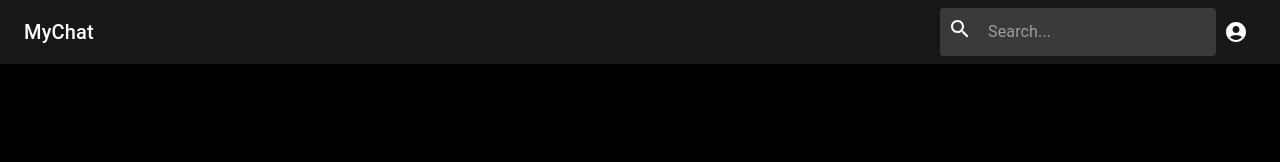
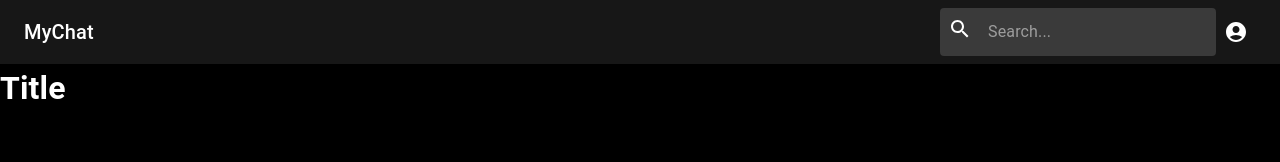
Before and after one commit to ville93/FrontEnd_Forum, a React (Create React App) app: page /discussion/1 in a window 1280 px wide. Before the commit this address had no page. Shown: the top 162 px of the page. Built offline with nearby package versions, Linux system fonts and the light colour scheme.

Commit message:
Discussion title as a link and navigating to Discussion-component

```diff
--- a/src/App.js
+++ b/src/App.js
@@ -7,6 +7,7 @@ import NewDiscussion from './components/NewDiscussion';
 import ChannelPage from './components/ChannelPage';
 import DiscussionsBySearch from './components/DiscussionsBySearch';
 import Navbar from './components/Nabar';
+import Discussion from './components/Discussion';
 
 const customTheme = createTheme({
   palette: {
@@ -34,6 +35,7 @@ export default function App() {
           <Route path="/new-discussion" element={<NewDiscussion />} />
           <Route path="/channel/:channelId" element={<ChannelPage/>} />
           <Route path="/search-results/:searchTerm" element={<DiscussionsBySearch/>}/>
+          <Route path="/discussion/:discussionId" element={<Discussion/>}/>
         </Routes>
       </BrowserRouter>
     </ThemeProvider>
--- /dev/null
+++ b/src/components/Discussion.js
@@ -0,0 +1,9 @@
+const Discussion = () => {
+    return (
+        <div>
+            <h1>Title</h1>
+        </div>
+    );
+}
+
+export default Discussion;
--- a/src/components/DiscussionList.js
+++ b/src/components/DiscussionList.js
@@ -1,8 +1,10 @@
 import React, { useState, useEffect } from 'react';
-import { List, ListItem, Typography, Paper, Grid } from '@mui/material';
+import { List, ListItem, Typography, Paper, Grid, Link } from '@mui/material';
+import { useNavigate } from 'react-router-dom';
 
 const DiscussionList = ({ endpoint }) => {
   const [discussions, setDiscussions] = useState([]);
+  const navigate = useNavigate();
 
   useEffect(() => {
     fetch(`https://localhost:5001${endpoint}`)
@@ -10,6 +12,11 @@ const DiscussionList = ({ endpoint }) => {
       .then(data => setDiscussions(data))
       .catch(error => console.error('Error fetching discussions:', error));
   }, [endpoint]);
+
+  const navigateToDiscussionPage = (discussionId) => {
+    console.log(discussionId)
+    navigate(`/discussion/${discussionId}`);
+  };
 
   return (
     <div>
@@ -30,7 +37,11 @@ const DiscussionList = ({ endpoint }) => {
             <Paper style={{ padding: '10px', background: '#313331', width: '100%' }}>
               <Grid container spacing={2} alignItems="center" style={{ marginLeft: 'auto', marginRight: 'auto' }}>
                 <Grid item xs={8}>
-                  <Typography style={{ fontWeight: 'bold', color: '#4CAF50' }}>{discussion.title}</Typography>
+                  <Link onClick={() => navigateToDiscussionPage(discussion.id)}>
+                    <Typography style={{ fontWeight: 'bold', color: '#4CAF50' }}>
+                      {discussion.title}
+                    </Typography>
+                  </Link>
                   <Typography style={{ fontWeight: 'bold', color: '#ffffff' }}>{discussion.messages[0].content}</Typography>
                 </Grid>
                 <Grid item xs={2}>
```
